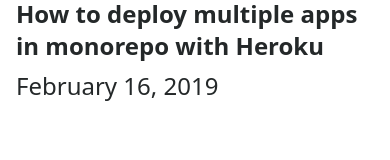
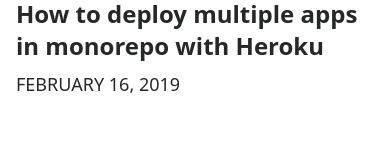
Before and after one commit to michaellzc/michaellin.me, a Gatsby site: page /posts in a window 390 px wide. Shown: the part 134-294 px from the top of the page. Built offline with nearby package versions, Linux system fonts and the light colour scheme; Gatsby itself is replaced by a stand-in of ours; what @tailwindcss/typography would draw is missing.

Commit message:
fix post date responsive size

```diff
--- a/src/pages/posts.js
+++ b/src/pages/posts.js
@@ -17,7 +17,9 @@
               <Link to={node.fields.slug}>
                 <a className="mt-2 block space-y-2">
                   <p className="text-2xl font-bold text-text">{title}</p>
-                  <p className="text-2xl text-text">{node.frontmatter.date}</p>
+                  <p className="text-lg md:text-xl lg:text-xl xl:text-xl 2xl:text-xl text-text uppercase">
+                    {node.frontmatter.date}
+                  </p>
                   <p
                     className="text-xl text-text hidden sm:block md:block lg:block xl:block 2xl:block"
                     dangerouslySetInnerHTML={{ __html: node.excerpt }}
```
